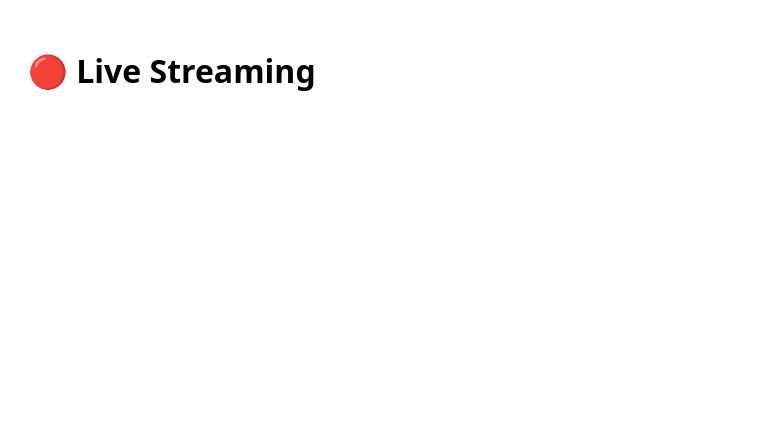
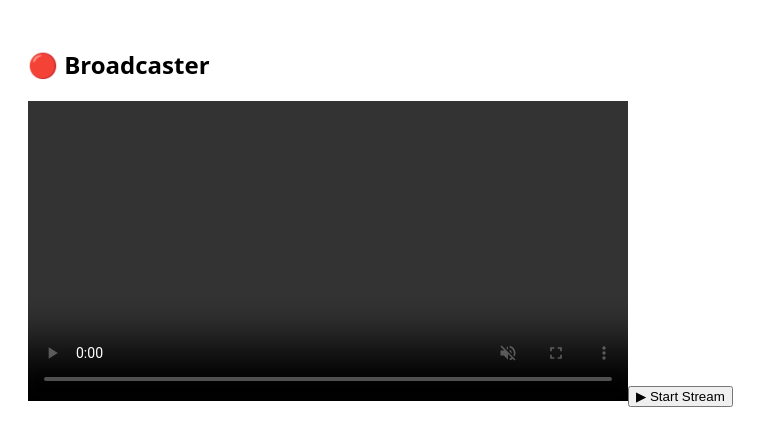
Before and after one commit to vikuuuuu/live, a Next.js app: page /stream in a window 1280 px wide. Shown: the top 446 px of the page, without its empty margins (0-768 px from the left). Built offline with nearby package versions, Linux system fonts and the light colour scheme; no server answers.

Commit message:
Refactor StreamPage component for better streaming control
Refactor streaming logic to manage live status and improve code structure.

```diff
--- a/src/app/stream/page.js
+++ b/src/app/stream/page.js
@@ -1,29 +1,24 @@
 "use client";
 
 import { useEffect, useRef, useState } from "react";
-import {
-  collection,
-  addDoc,
-  setDoc,
-  doc,
-  onSnapshot,
-} from "firebase/firestore";
+import { addDoc, collection, doc, setDoc } from "firebase/firestore";
 import { db } from "@/lib/firebase";
 
 const iceServers = {
   iceServers: [
     { urls: "stun:stun.l.google.com:19302" },
-    { urls: "stun:stun1.l.google.com:19302" },
   ],
 };
 
 export default function StreamPage() {
-  const localVideo = useRef(null);
+  const videoRef = useRef(null);
   const pc = useRef(null);
+  const streamRef = useRef(null);
+
   const [roomId, setRoomId] = useState("");
+  const [isLive, setIsLive] = useState(false);
 
-  useEffect(() => {
-    const start = async () => {
+  const startStream = async () => {
     pc.current = new RTCPeerConnection(iceServers);
 
     const stream = await navigator.mediaDevices.getUserMedia({
@@ -31,86 +26,63 @@ export default function StreamPage() {
       audio: true,
     });
 
-      localVideo.current.srcObject = stream;
+    streamRef.current = stream;
+    videoRef.current.srcObject = stream;
 
-      stream.getTracks().forEach((track) => {
-        pc.current.addTrack(track, stream);
+    stream.getTracks().forEach((track) =>
+      pc.current.addTrack(track, stream)
+    );
+
+    const roomRef = await addDoc(collection(db, "rooms"), {
+      status: "live",
     });
 
-      const roomRef = await addDoc(collection(db, "rooms"), {});
     setRoomId(roomRef.id);
-
-      pc.current.onicecandidate = async (e) => {
-        if (e.candidate) {
-          await addDoc(
-            collection(db, "rooms", roomRef.id, "callerCandidates"),
-            e.candidate.toJSON()
-          );
-        }
-      };
+    setIsLive(true);
 
     const offer = await pc.current.createOffer();
     await pc.current.setLocalDescription(offer);
 
     await setDoc(doc(db, "rooms", roomRef.id), {
-        offer: {
-          type: offer.type,
-          sdp: offer.sdp,
-        },
+      offer,
+      status: "live",
     });
-
-      // listen answer
-      onSnapshot(doc(db, "rooms", roomRef.id), async (snap) => {
-        const data = snap.data();
-        if (data?.answer && !pc.current.currentRemoteDescription) {
-          await pc.current.setRemoteDescription(
-            new RTCSessionDescription(data.answer)
-          );
-        }
-      });
-
-      // listen callee ICE
-      onSnapshot(
-        collection(db, "rooms", roomRef.id, "calleeCandidates"),
-        (snap) => {
-          snap.docChanges().forEach((c) => {
-            if (c.type === "added") {
-              pc.current.addIceCandidate(
-                new RTCIceCandidate(c.doc.data())
-              );
-            }
-          });
-        }
-      );
-
-      pc.current.onconnectionstatechange = () => {
-        console.log("STREAM STATE:", pc.current.connectionState);
-      };
   };
 
-    start();
+  const endStream = async () => {
+    streamRef.current?.getTracks().forEach((t) => t.stop());
+    pc.current?.close();
+    setIsLive(false);
 
-    return () => {
-      pc.current?.close();
+    await setDoc(
+      doc(db, "rooms", roomId),
+      { status: "offline" },
+      { merge: true }
+    );
   };
-  }, []);
 
   return (
     <main>
-      <h1>🔴 Live Streaming</h1>
+      <h2>🔴 Broadcaster</h2>
 
       <video
-        ref={localVideo}
+        ref={videoRef}
         autoPlay
         muted
-        playsInline
-        style={{ width: 600, borderRadius: 8 }}
+        controls
+        style={{ width: 600 }}
       />
+
+      {!isLive ? (
+        <button onClick={startStream}>▶ Start Stream</button>
+      ) : (
+        <button onClick={endStream}>⛔ End Stream</button>
+      )}
 
       {roomId && (
         <p>
-          Share link 👉 <br />
-          https://live-iota-blond.vercel.app/watch/{roomId}
+          Share link: <br />
+          <b>/watch/{roomId}</b>
         </p>
       )}
     </main>
```
Lines whose indentation alone changed are shown as unchanged.
